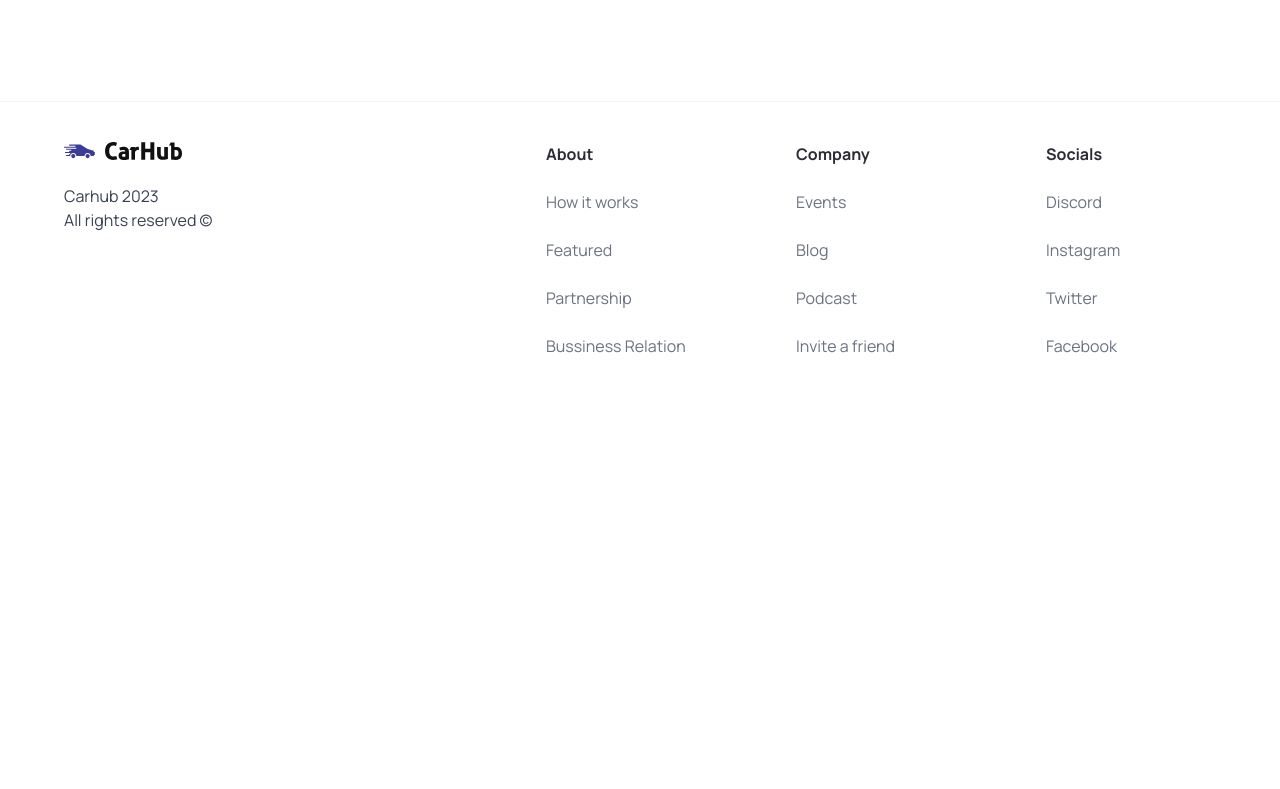
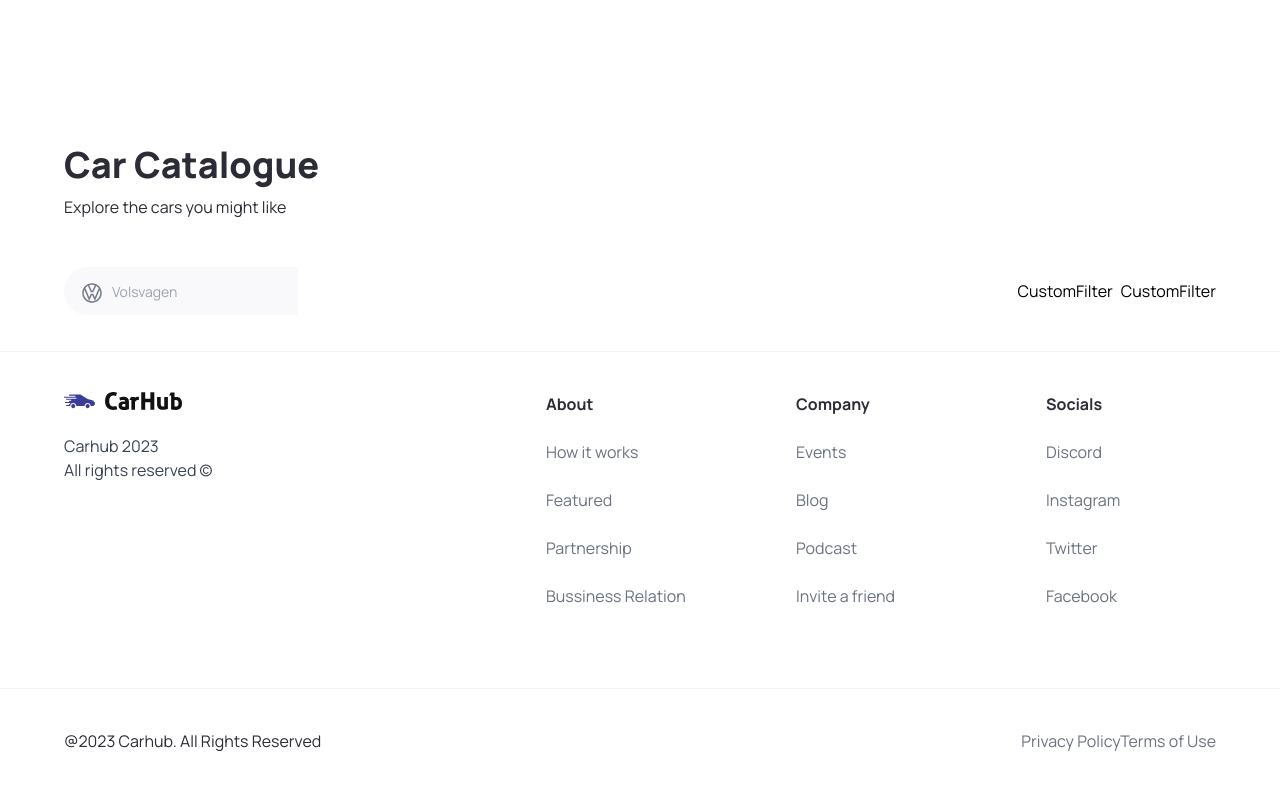
Before and after one commit to merovinjs/autoShowroom, a Next.js app: page / in a window 1280 px wide. Shown: the part 719-1508 px from the top of the page. Before the commit the page ends 1117 px from the top, so only its background shows below. Built offline with nearby package versions, Linux system fonts and the light colour scheme.

Commit message:
search added

```diff
--- a/app/page.tsx
+++ b/app/page.tsx
@@ -1,9 +1,10 @@
-import { Hero } from "@/components";
+import { Features, Hero } from "@/components";
 
 export default function Home() {
   return (
     <main className="overflow-hidden">
       <Hero />
+      <Features />
     </main>
   );
 }
--- /dev/null
+++ b/components/CustomFilter.tsx
@@ -0,0 +1,9 @@
+import React from 'react'
+
+const CustomFilter = () => {
+  return (
+    <div>CustomFilter</div>
+  )
+}
+
+export default CustomFilter
--- /dev/null
+++ b/components/Features.tsx
@@ -0,0 +1,23 @@
+import React from "react";
+import { SearchBar } from "./index";
+import { CustomFilter } from "./index";
+
+const Features = () => {
+  return (
+    <div className="mt-12 padding-x padding-y max-width" id="discover">
+      <div className="home__text-container">
+        <h1 className="text-4xl font-extrabold">Car Catalogue</h1>
+        <p>Explore the cars you might like</p>
+      </div>
+      <div className="home__filters">
+        <SearchBar />
+        <div className="home__filter-container">
+          <CustomFilter title="fuel" />
+          <CustomFilter title="year" />
+        </div>
+      </div>
+    </div>
+  );
+};
+
+export default Features;
--- a/components/Footer.tsx
+++ b/components/Footer.tsx
@@ -35,6 +35,17 @@
           ))}
         </div>
       </div>
+      <div className="flex justify-between items-center flex-wrap mt-10 border-t border-gray-100 sm:px-16 px-6 py-10">
+        <p>@2023 Carhub. All Rights Reserved</p>
+        <div className="footer__copyright-link">
+          <Link href="/" className="text-gray-500">
+            Privacy Policy
+          </Link>
+          <Link href="/" className="text-gray-500">
+            Terms of Use
+          </Link>
+        </div>
+      </div>
     </footer>
   );
 };
--- a/components/Hero.tsx
+++ b/components/Hero.tsx
@@ -25,8 +25,8 @@
       <div className="hero__image-container">
         <div className="hero__image">
           <Image src="/hero.png" alt="hero" fill className="object-contain" />
-          <div className="hero__image-overlay" />
         </div>
+        <div className="hero__image-overlay" />
       </div>
     </div>
   );
--- /dev/null
+++ b/components/SearchBar.tsx
@@ -0,0 +1,21 @@
+"use client";
+import { useState } from "react";
+import React from "react";
+import { SearchManufacturer } from "./index";
+
+const SearchBar = () => {
+  const [manifacturer, setManifacturer] = useState("");
+  const handleSearch = () => {};
+  return (
+    <form className="searchbar" onSubmit={handleSearch}>
+      <div className="searchbar__item">
+        <SearchManufacturer
+          manifacturer={manifacturer}
+          setManifacturer={setManifacturer}
+        />
+      </div>
+    </form>
+  );
+};
+
+export default SearchBar;
--- /dev/null
+++ b/components/SearchManufacturer.tsx
@@ -0,0 +1,103 @@
+"use client";
+import { Combobox, Transition } from "@headlessui/react";
+import { SearchManifactureProps } from "@/types";
+import React, { useState, Fragment } from "react";
+import Image from "next/image";
+import { manufacturers } from "@/constants";
+const SearchManufacturer = ({
+  manifacturer,
+  setManifacturer,
+}: SearchManifactureProps) => {
+  const [query, setQuery] = useState("");
+
+  const filteredManufacturers =
+    query === ""
+      ? manufacturers
+      : manufacturers.filter((item) =>
+          item
+            .toLowerCase()
+            .replace(/\s+/g, "")
+            .includes(query.toLowerCase().replace(/\s+/g, ""))
+        );
+  return (
+    <div className="search-manifacturer">
+      <Combobox value={manifacturer} onChange={setManifacturer}>
+        <div className="relative w-full">
+          <Combobox.Button className="absolute top-[14px]">
+            <Image
+              src="/car-logo.svg"
+              className="ml-4"
+              width={24}
+              height={24}
+              alt="car-logo"
+            />
+          </Combobox.Button>
+          <Combobox.Input
+            className="search-manufacturer__input"
+            placeholder="Volsvagen"
+            displayValue={(manufacturers: string) => manufacturers}
+            onChange={(e) => setQuery(e.target.value)}
+          />
+          <Transition
+            as={Fragment}
+            leave="transition ease-in duration-100"
+            leaveFrom="opacity-100"
+            leaveTo="opacity-0"
+            afterLeave={() => setQuery("")}
+          >
+            <Combobox.Options
+              className="absolute mt-1 max-h-60 w-full overflow-auto rounded-md bg-white py-1 text-base shadow-lg ring-1 ring-black ring-opacity-5 focus:outline-none sm:text-sm"
+              static
+            >
+              {filteredManufacturers.length === 0 && query !== "" ? (
+                <Combobox.Option
+                  value={query}
+                  className="search-manufacturer__option"
+                >
+                  Create "{query}"
+                </Combobox.Option>
+              ) : (
+                filteredManufacturers.map((item) => (
+                  <Combobox.Option
+                    key={item}
+                    className={({ active }) =>
+                      `relative search-manufacturer__option ${
+                        active ? "bg-primary-blue text-white" : "text-gray-900"
+                      }`
+                    }
+                    value={item}
+                  >
+                    {({ selected, active }) => (
+                      <>
+                        <span
+                          className={`block truncate ${
+                            selected ? "font-medium" : "font-normal"
+                          }`}
+                        >
+                          {item}
+                        </span>
+
+                        {/* Show an active blue background color if the option is selected */}
+                        {selected ? (
+                          <span
+                            className={`absolute inset-y-0 left-0 flex items-center pl-3 ${
+                              active
+                                ? "text-white"
+                                : "text-pribg-primary-purple"
+                            }`}
+                          ></span>
+                        ) : null}
+                      </>
+                    )}
+                  </Combobox.Option>
+                ))
+              )}
+            </Combobox.Options>
+          </Transition>
+        </div>
+      </Combobox>
+    </div>
+  );
+};
+
+export default SearchManufacturer;
--- a/components/index.ts
+++ b/components/index.ts
@@ -1,5 +1,18 @@
 import Hero from "./Hero";
+import Features from "./Features";
 import CustomButton from "./CustomButton";
 import Footer from "./Footer";
 import Navbar from "./Navbar";
-export { Hero, CustomButton, Footer, Navbar };
+import SearchBar from "./SearchBar";
+import CustomFilter from "./CustomFilter";
+import SearchManufacturer from "./SearchManufacturer";
+export {
+  Hero,
+  CustomFilter,
+  CustomButton,
+  Footer,
+  SearchBar,
+  Navbar,
+  Features,
+  SearchManufacturer,
+};
--- a/package.json
+++ b/package.json
@@ -9,6 +9,7 @@
     "lint": "next lint"
   },
   "dependencies": {
+    "@headlessui/react": "^1.7.15",
     "@types/node": "20.3.3",
     "@types/react": "18.2.14",
     "@types/react-dom": "18.2.6",
--- a/types/index.ts
+++ b/types/index.ts
@@ -6,3 +6,7 @@
   handleClick?: MouseEventHandler<HTMLButtonElement>;
   btnType?: "button" | "submit";
 }
+export interface SearchManifactureProps {
+  manifacturer: string;
+  setManifacturer: (manifacturer: string) => void;
+}
```
Also changed, not shown: 1 other file (tests, documents, lock files or other folders).
